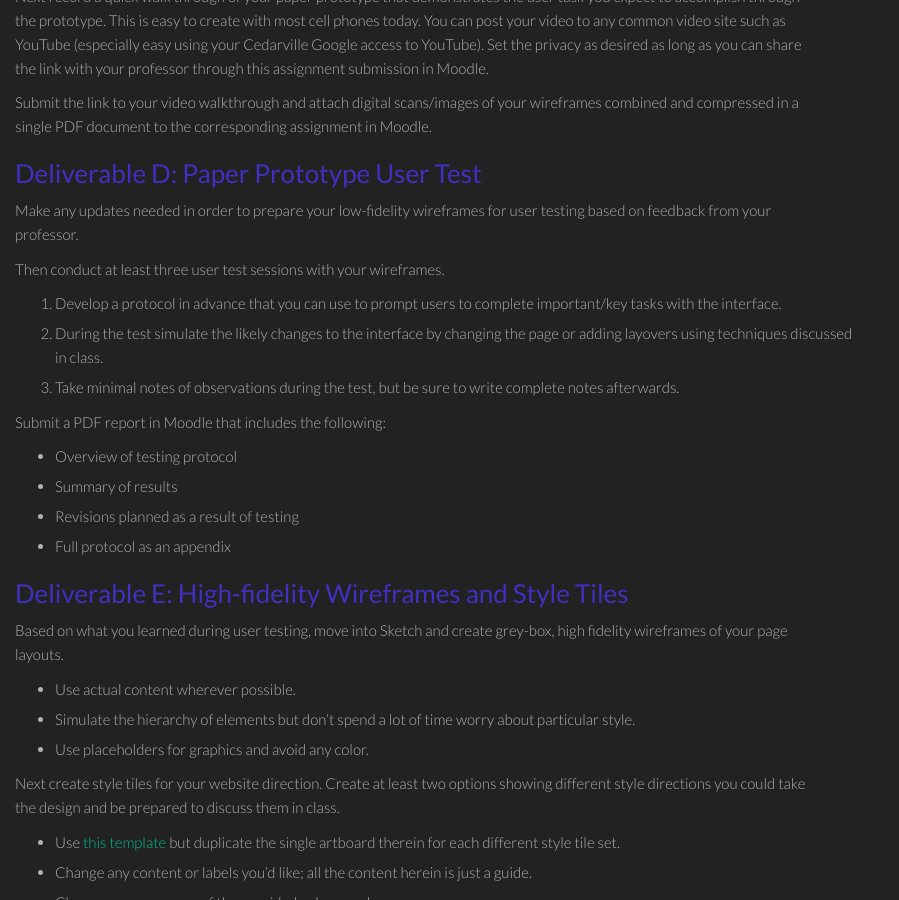
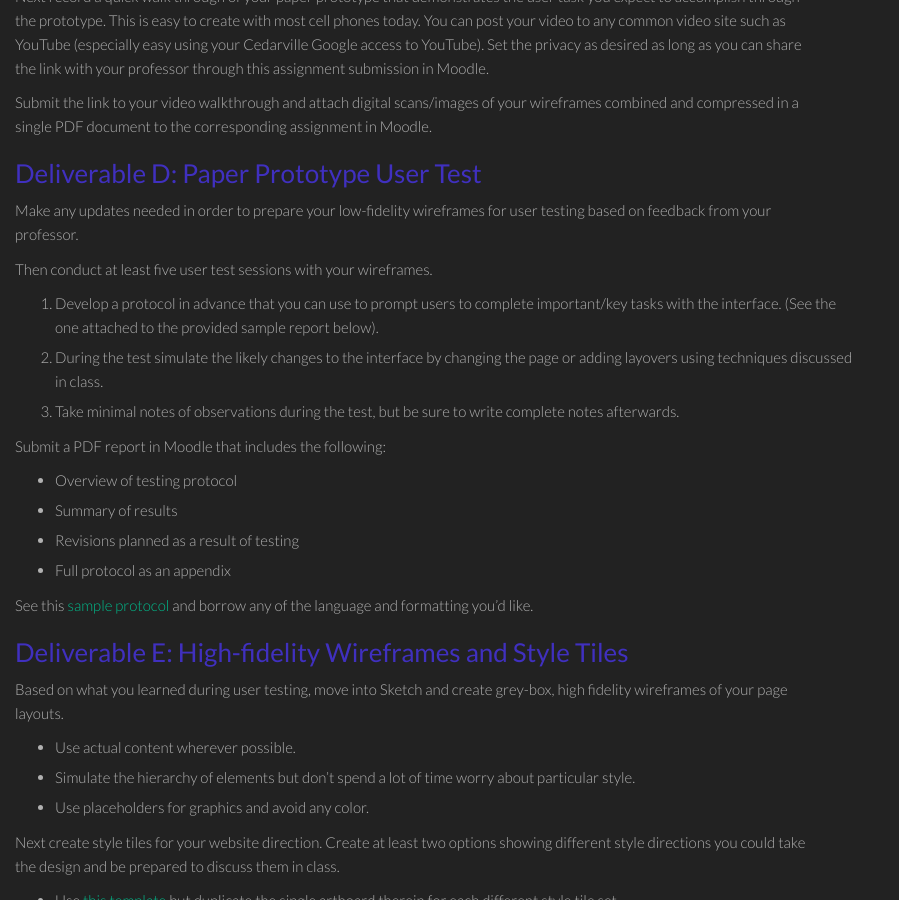
Before and after one commit to philschanely/course-ux, a Jekyll site: the page built from _activities/pr01.md, in a window 1280 px wide and 900 px high, scrolled down 1486 px. Shown: the whole window, without its empty margins (0-899 px from the left). Built offline with Jekyll 4.4.1, drawn with Linux system fonts in a browser that asks for light colours.

Commit message:
Update number of user tests required and provide sample report

```diff
--- a/_activities/pr01.md
+++ b/_activities/pr01.md
@@ -60,9 +60,9 @@ Submit the link to your video walkthrough and attach digital scans/images of you
 
 Make any updates needed in order to prepare your low-fidelity wireframes for user testing based on feedback from your professor.
 
-Then conduct at least three user test sessions with your wireframes.
+Then conduct at least five user test sessions with your wireframes.
 
-1. Develop a protocol in advance that you can use to prompt users to complete important/key tasks with the interface.
+1. Develop a protocol in advance that you can use to prompt users to complete important/key tasks with the interface. (See the one attached to the provided sample report below).
 2. During the test simulate the likely changes to the interface by changing the page or adding layovers using techniques discussed in class.
 3. Take minimal notes of observations during the test, but be sure to write complete notes afterwards.
 
@@ -72,6 +72,8 @@ Submit a PDF report in Moodle that includes the following:
 * Summary of results
 * Revisions planned as a result of testing
 * Full protocol as an appendix
+
+See this [sample protocol](docs/sample-user-testing-report.pdf) and borrow any of the language and formatting you'd like.
 
 ### Deliverable E: High-fidelity Wireframes and Style Tiles
 
```
Also changed, not shown: 1 other file.
